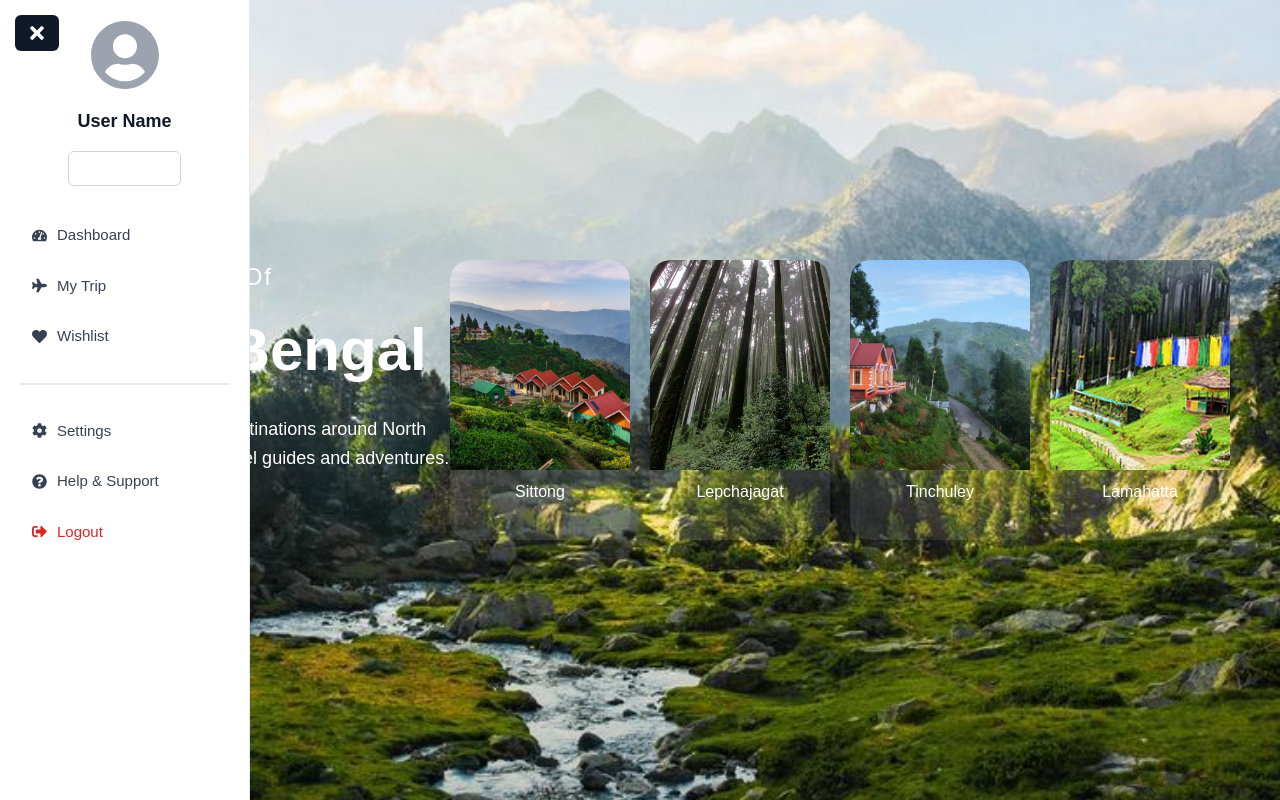
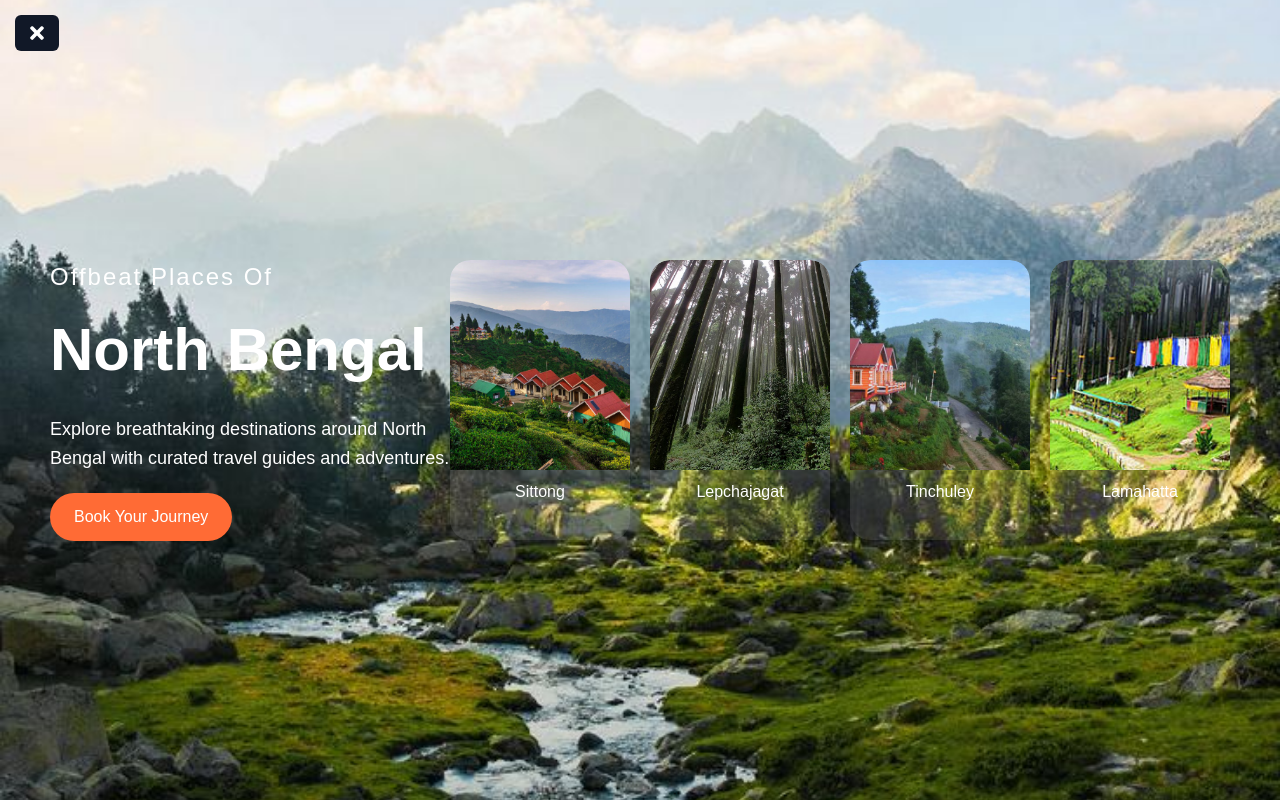
Before and after one commit to SIH2025-travel/Tourism, a React (Vite) app: page /home in a window 1280 px wide. Built offline with nearby package versions, Linux system fonts and the light colour scheme.

Commit message:
Sidebar Updated part2

```diff
--- a/src/Home/components/Sidebar.css
+++ b/src/Home/components/Sidebar.css
@@ -50,11 +50,12 @@
   padding: 6px 12px;
   font-size: 14px;
   font-weight: 500;
-  border: 1px solid #d1d5db;
+  border: 1px solid #a1acbc;
   border-radius: 6px;
   background: white;
   cursor: pointer;
   transition: background 0.2s ease-in-out;
+  color: #24334d;
 }
 
 .edit-btn:hover {
--- a/src/Home/components/Sidebar.jsx
+++ b/src/Home/components/Sidebar.jsx
@@ -24,7 +24,7 @@ const Sidebar = () => {
       </button>
 
       {/* Sidebar */}
-      <aside className={`sidebar ${isOpen ? "open" : "closed"}`}>
+      <aside className={`sidebar ${isOpen ? "closed" : "open"}`}>
         {/* Profile Section */}
         <div className="profile-section">
           <FaUserCircle className="profile-pic" />
```
